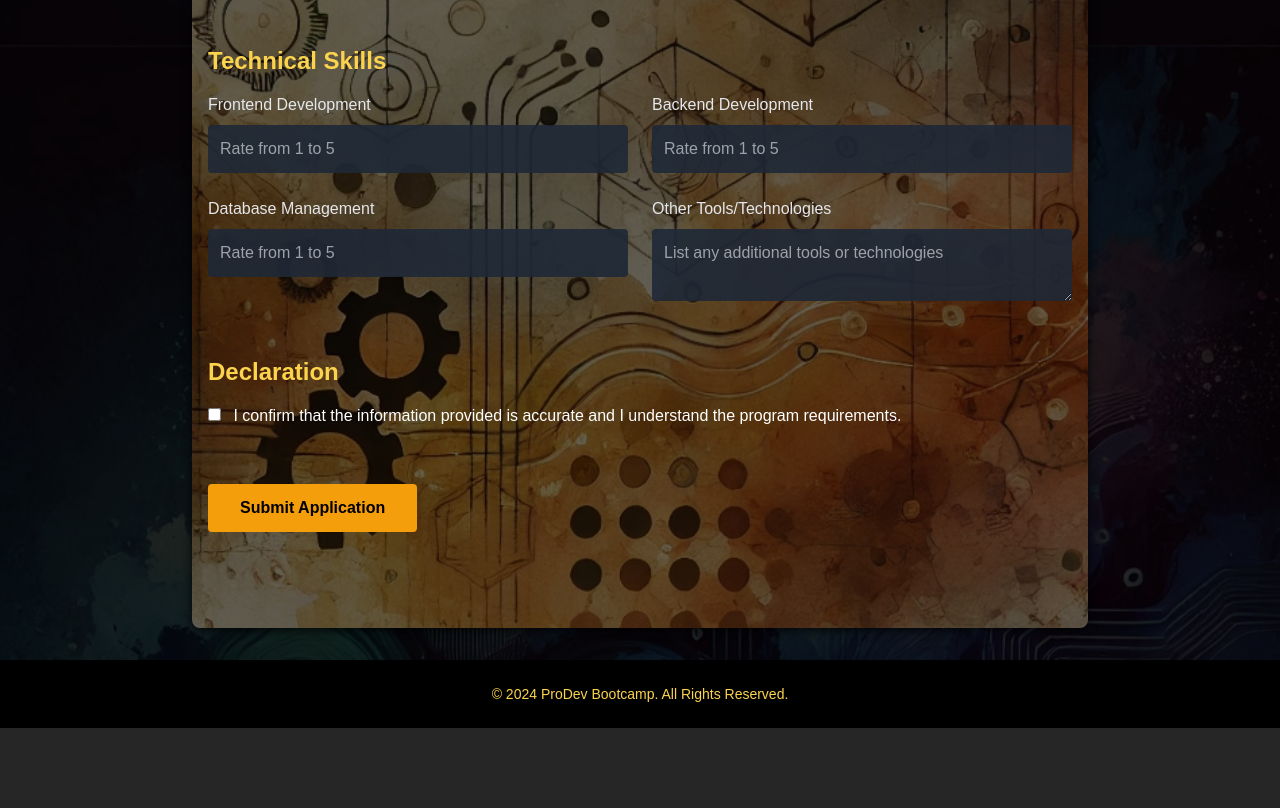
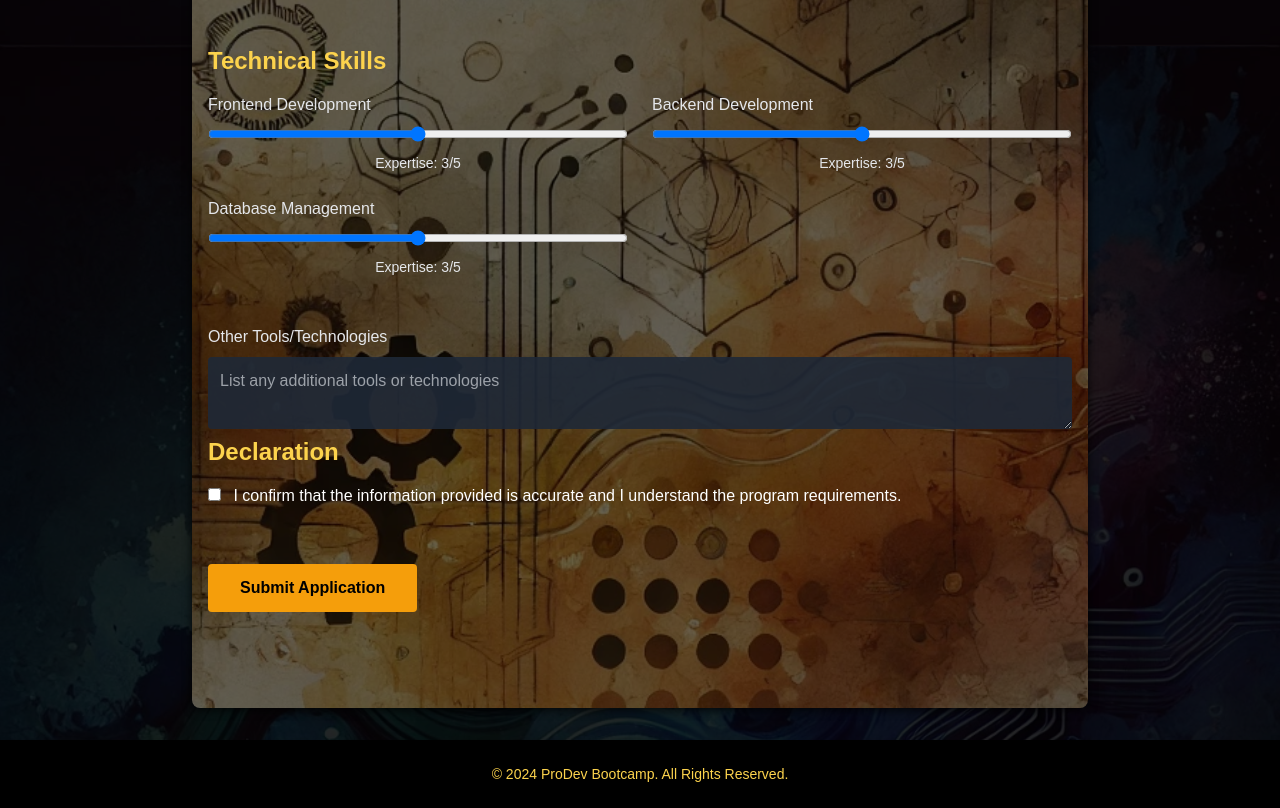
Before and after one commit to amit-kumar42/amit-kumar42.github.io, a website: page src/website/intermediate-application.html in a window 1280 px wide. Shown: the part 1234-2042 px from the top of the page. Before the commit the page ends 1962 px from the top, so only its background shows below. Drawn offline with nearby package versions, Linux system fonts and the light colour scheme.

Commit message:
Update the intermediate form, using new slider as input

```diff
--- a/src/website/intermediate-application.html
+++ b/src/website/intermediate-application.html
@@ -97,25 +97,29 @@
             <h3 class="text-3xl md:text-4xl font-bold text-yellow-300 mb-8 md:mb-12 text-center">
                 Fill in Your Details
             </h3>
-            <form  action="https://formspree.io/f/xeoorbja" method="POST">
+            <form action="https://formspree.io/f/xeoorbja" method="POST">
                 <!-- Personal Information -->
                 <h4 class="text-xl md:text-2xl font-semibold text-yellow-300 mb-4">Personal Information</h4>
                 <div class="grid grid-cols-1 md:grid-cols-2 gap-4 md:gap-6 mb-8 md:mb-12">
                     <div>
                         <label for="full-name" class="block text-gray-200 mb-2">Full Name</label>
-                        <input type="text" id="full-name" name="full-name" class="w-full p-3 rounded" placeholder="Enter your full name" required>
+                        <input type="text" id="full-name" name="full-name" class="w-full p-3 rounded"
+                            placeholder="Enter your full name" required>
                     </div>
                     <div>
                         <label for="email" class="block text-gray-200 mb-2">Email Address</label>
-                        <input type="email" id="email" name="email" class="w-full p-3 rounded" placeholder="Enter your email address" required>
+                        <input type="email" id="email" name="email" class="w-full p-3 rounded"
+                            placeholder="Enter your email address" required>
                     </div>
                     <div>
                         <label for="phone" class="block text-gray-200 mb-2">Phone Number</label>
-                        <input type="tel" id="phone" name="phone" class="w-full p-3 rounded" placeholder="Enter your phone number" required>
+                        <input type="tel" id="phone" name="phone" class="w-full p-3 rounded"
+                            placeholder="Enter your phone number" required>
                     </div>
                     <div>
                         <label for="location" class="block text-gray-200 mb-2">Current Location</label>
-                        <input type="text" id="location" name="location" class="w-full p-3 rounded" placeholder="City, State, Country" required>
+                        <input type="text" id="location" name="location" class="w-full p-3 rounded"
+                            placeholder="City, State, Country" required>
                     </div>
                 </div>
 
@@ -124,7 +128,8 @@
                 <div class="grid grid-cols-1 md:grid-cols-2 gap-4 md:gap-6 mb-8 md:mb-12">
                     <div>
                         <label for="current-role" class="block text-gray-200 mb-2">Current Role</label>
-                        <input type="text" id="current-role" name="current-role" class="w-full p-3 rounded" placeholder="Enter your current role" required>
+                        <input type="text" id="current-role" name="current-role" class="w-full p-3 rounded"
+                            placeholder="Enter your current role" required>
                     </div>
                     <div>
                         <label for="experience" class="block text-gray-200 mb-2">Years of Experience</label>
@@ -137,7 +142,8 @@
                     </div>
                     <div class="col-span-1 md:col-span-2">
                         <label for="projects" class="block text-gray-200 mb-2">Previous Projects</label>
-                        <textarea id="projects" name="projects" class="w-full p-3 rounded" rows="3" placeholder="Describe your key projects or responsibilities"></textarea>
+                        <textarea id="projects" name="projects" class="w-full p-3 rounded" rows="3"
+                            placeholder="Describe your key projects or responsibilities"></textarea>
                     </div>
                 </div>
 
@@ -146,21 +152,45 @@
                 <div class="grid grid-cols-1 md:grid-cols-2 gap-4 md:gap-6 mb-8 md:mb-12">
                     <div>
                         <label for="frontend-skills" class="block text-gray-200 mb-2">Frontend Development</label>
-                        <input type="number" id="frontend-skills" name="frontend-skills" class="w-full p-3 rounded" placeholder="Rate from 1 to 5" min="1" max="5" required>
+                        <input type="range" id="frontend-skills" name="frontend-skills" min="1" max="5" step="1"
+                            value="3" class="w-full">
+                        <div class="text-gray-200 mt-1 text-sm text-center">Expertise: <span
+                                id="frontend-skills-value">3</span>/5</div>
                     </div>
                     <div>
                         <label for="backend-skills" class="block text-gray-200 mb-2">Backend Development</label>
-                        <input type="number" id="backend-skills" name="backend-skills" class="w-full p-3 rounded" placeholder="Rate from 1 to 5" min="1" max="5" required>
+                        <input type="range" id="backend-skills" name="backend-skills" min="1" max="5" step="1" value="3"
+                            class="w-full">
+                        <div class="text-gray-200 mt-1 text-sm text-center">Expertise: <span
+                                id="backend-skills-value">3</span>/5</div>
                     </div>
                     <div>
                         <label for="database-skills" class="block text-gray-200 mb-2">Database Management</label>
-                        <input type="number" id="database-skills" name="database-skills" class="w-full p-3 rounded" placeholder="Rate from 1 to 5" min="1" max="5" required>
+                        <input type="range" id="database-skills" name="database-skills" min="1" max="5" step="1"
+                            value="3" class="w-full">
+                        <div class="text-gray-200 mt-1 text-sm text-center">Expertise: <span
+                                id="database-skills-value">3</span>/5</div>
                     </div>
-                    <div>
-                        <label for="tools" class="block text-gray-200 mb-2">Other Tools/Technologies</label>
-                        <textarea id="tools" class="w-full p-3 rounded" name="tools" rows="2" placeholder="List any additional tools or technologies"></textarea>
-                    </div>
+
                 </div>
+
+                <script>
+                    // Update displayed skill values dynamically
+                    const skillInputs = document.querySelectorAll('input[type="range"]');
+                    skillInputs.forEach(input => {
+                        const valueDisplay = document.getElementById(`${input.id}-value`);
+                        input.addEventListener('input', (event) => {
+                            valueDisplay.textContent = event.target.value;
+                        });
+                    });
+                </script>
+
+                <div>
+                    <label for="tools" class="block text-gray-200 mb-2">Other Tools/Technologies</label>
+                    <textarea id="tools" class="w-full p-3 rounded" name="tools" rows="2"
+                        placeholder="List any additional tools or technologies"></textarea>
+                </div>
+
 
                 <!-- Declaration -->
                 <h4 class="text-xl md:text-2xl font-semibold text-yellow-300 mb-4">Declaration</h4>
```
